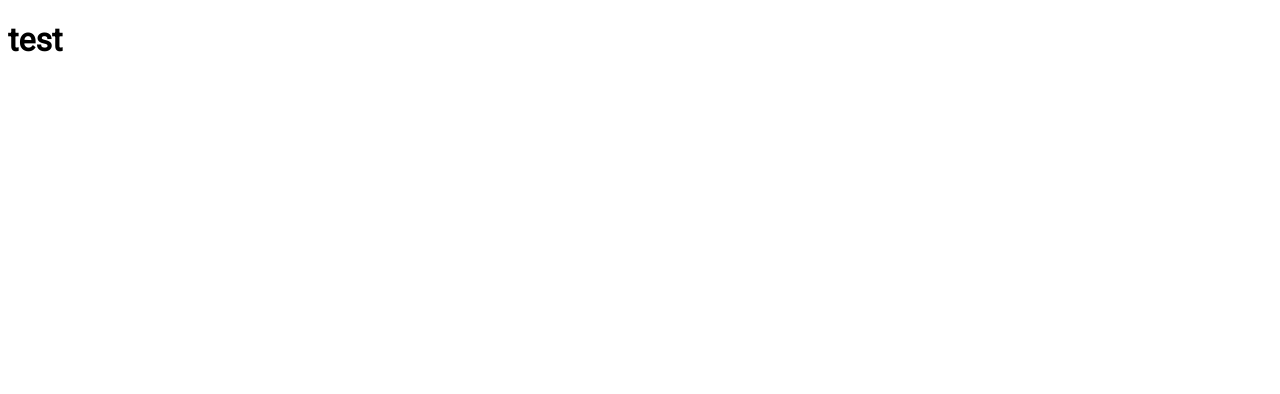
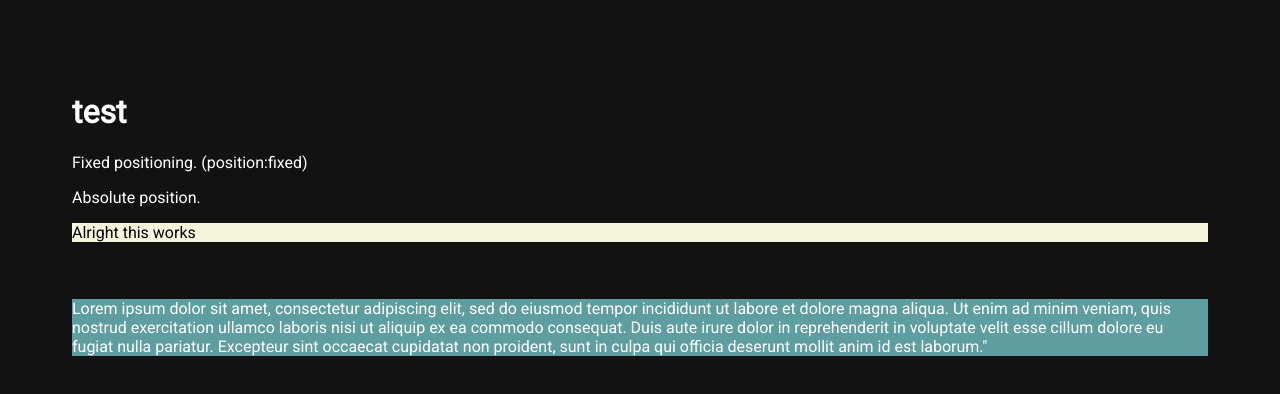
Before and after one commit to kjottkake/flexbox, a plain HTML site: page index.html in a window 1280 px wide. Drawn offline with Linux system fonts and the light colour scheme.

Commit message:
added second div

```diff
--- a/index.html
+++ b/index.html
@@ -9,5 +9,16 @@
 </head>
 <body>
     <h1>test</h1>
+    <p>Fixed positioning. (position:fixed)
+    </p>
+    <p>Absolute position.</p>
+    <div class="test">Alright this works</div>
+
+    <div class="paragraph1">
+        Lorem ipsum dolor sit amet, consectetur adipiscing elit, sed do eiusmod tempor incididunt ut labore et dolore magna
+        aliqua. Ut enim ad minim veniam, quis nostrud exercitation ullamco laboris nisi ut aliquip ex ea commodo consequat. Duis
+        aute irure dolor in reprehenderit in voluptate velit esse cillum dolore eu fugiat nulla pariatur. Excepteur sint
+        occaecat cupidatat non proident, sunt in culpa qui officia deserunt mollit anim id est laborum."
+    </div>
 </body>
 </html>
--- a/style.css
+++ b/style.css
@@ -2,4 +2,19 @@
 
 body {
     font-family: 'Roboto', sans-serif;
+    background-color: #121212;
+    color: #fff;
+    padding: 5%;
 }
+
+.test {
+    background-color: beige;
+    display: block;
+    color: black;
+}
+
+.paragraph1 {
+    margin-top: 5%;
+    display: flex;
+    background-color: cadetblue;
+}
```
